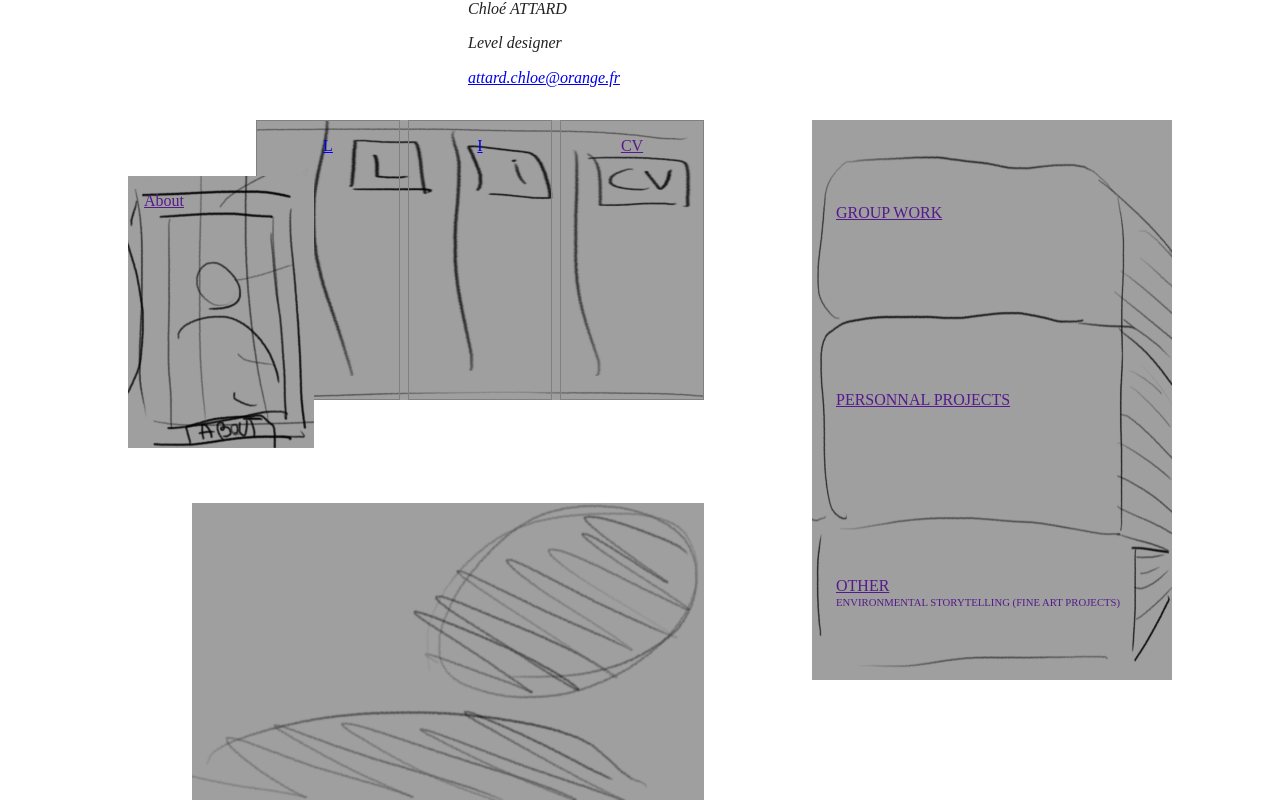
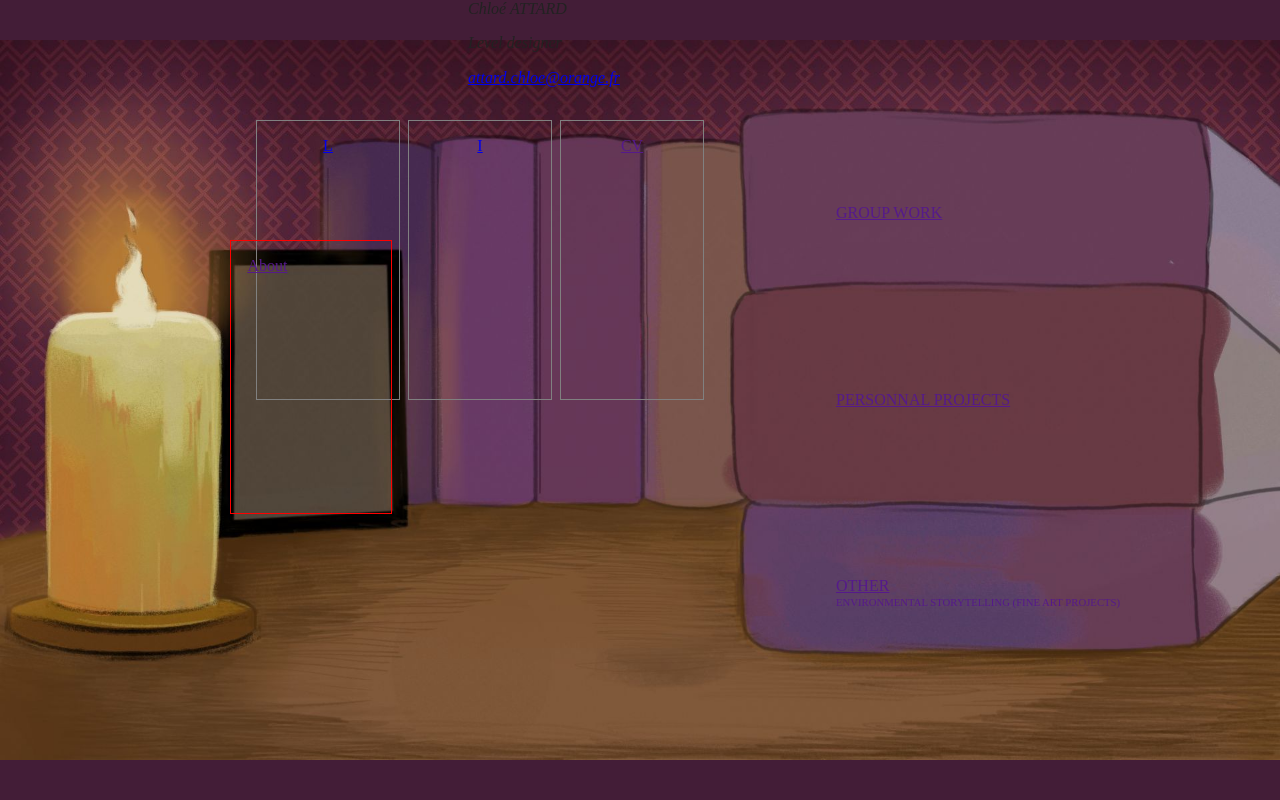
Before and after one commit to anthony-tron/flyingrabbit, a website built with Parcel: page src/index.html in a window 1280 px wide. Built offline with nearby package versions, Linux system fonts and the light colour scheme.

Commit message:
feat: replace object images by a fullscreen background image

```diff
--- a/src/css/home.css
+++ b/src/css/home.css
@@ -1,6 +1,12 @@
 /* content */
 
 .content {
+  background-color: #431D37;
+  background-image: url('/img/home-screen.jpg');
+  background-position: center;
+  background-size: contain;
+  background-repeat: no-repeat;
+
   display: grid;
   gap: 8px;
   grid-template:
@@ -82,9 +88,6 @@
 
 @media screen and (min-width: 480px) {
   .main-nav {
-    background-image: url('/img/main-menu-books.png');
-    background-size: 100% 100%;
-
     width: auto;
     position: absolute;
     top: 15%;
@@ -104,9 +107,6 @@
   }
 
   .contact-nav ul {
-    background-image: url('/img/contact-books.png');
-    background-size: 100% 100%;
-
     position: absolute;
     left: 20%;
     right: 45%;
@@ -129,14 +129,12 @@
   }
 
   .about-link {
-    background-image: url('/img/author-portrait.png');
-    background-size: 100% 100%;
-
     position: absolute;
-    top: 22%;
+    top: 30%;
     height: 30%;
-    left: 10%;
-    width: 12%;
+    left: 18%;
+    width: 10%;
+    border: 1px solid red;
   }
 
   .use-max-width {
--- a/src/index.html
+++ b/src/index.html
@@ -68,8 +68,6 @@
     </address>
   </footer>
 
-  <img class="author-shadow" alt="" src="/img/author-shadow.png" />
-
   <script src="js/vendor/modernizr-3.11.2.min.js"></script>
   <script src="js/plugins.js"></script>
   <script src="js/main.js"></script>
```
Also changed, not shown: src/img/author-portrait.png (deleted), src/img/author-shadow.png (deleted), src/img/contact-books.png (deleted), src/img/home-screen.jpg (added), src/img/main-menu-books.png (deleted).
